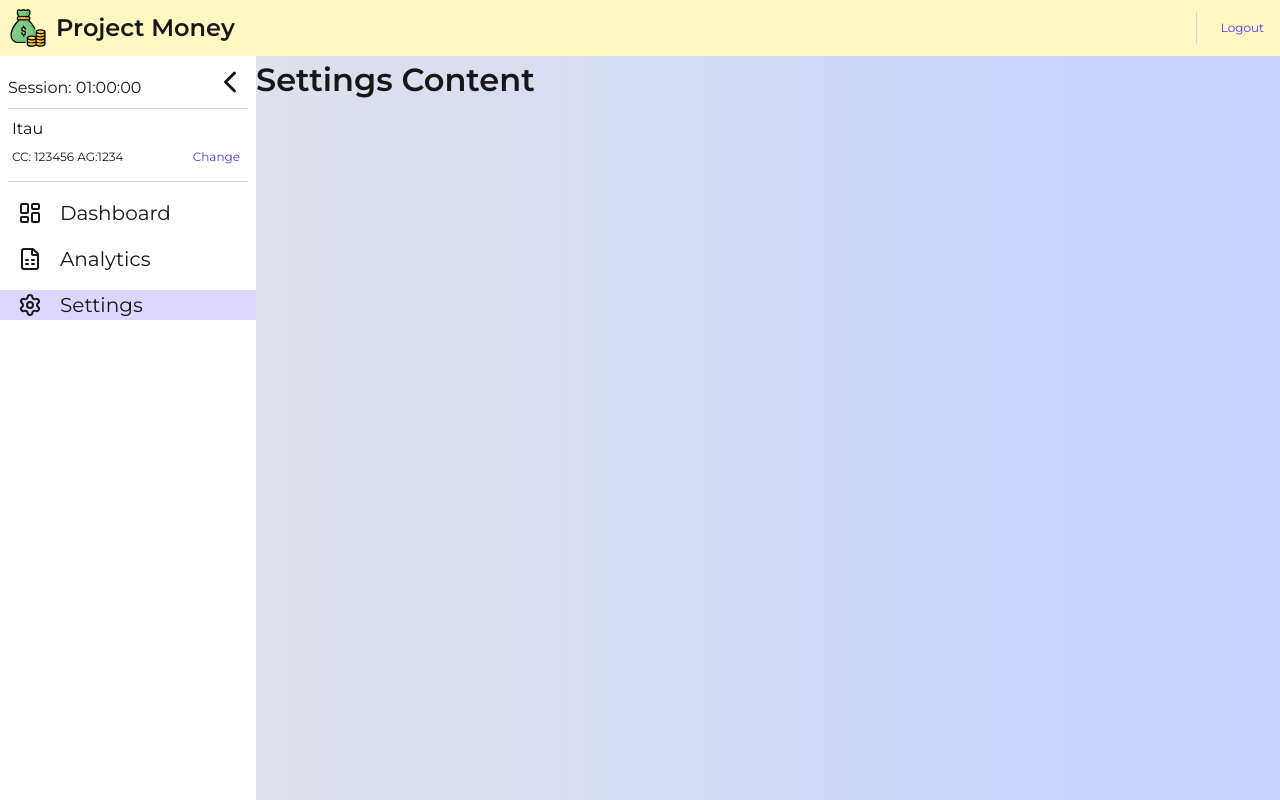
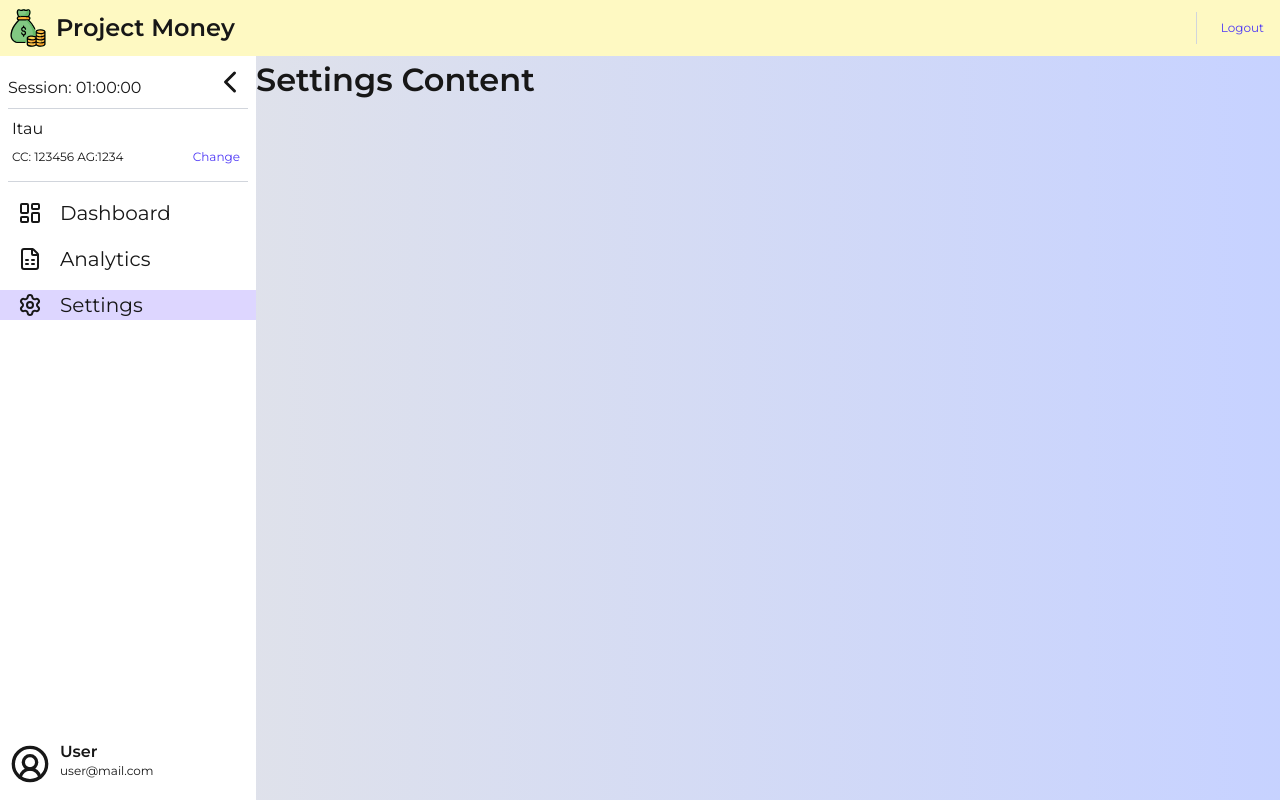
Before and after one commit to dexter2k8/project-money, a Next.js app: page /settings in a window 1280 px wide. Built offline with nearby package versions, Linux system fonts and the light colour scheme.

Commit message:
feat: implemented sidebar footer

```diff
--- /dev/null
+++ b/components/Sidebar/components/SidebarFooter.tsx
@@ -0,0 +1,17 @@
+import { CircleUserRound } from "lucide-react";
+// import Image from "next/image";
+
+export default function SidebarFooter() {
+  return (
+    <div className="flex items-center py-4">
+      <figure className="px-2.5">
+        {/* <Image src={"globe.svg"} alt="avatar" width={40} height={40} /> */}
+        <CircleUserRound className="w-10 h-10" />
+      </figure>
+      <section>
+        <p className="font-semibold leading-3">User</p>
+        <small>user@mail.com</small>
+      </section>
+    </div>
+  );
+}
--- a/components/Sidebar/constants.ts
+++ b/components/Sidebar/constants.ts
@@ -1,7 +1,7 @@
 import { cva } from "class-variance-authority";
 
 export const sidebarVariants = cva(
-  "bg-white h-full overflow-hidden transition-all duration-300 ease-in-out",
+  "flex flex-col justify-between bg-white h-full overflow-hidden transition-all duration-300 ease-in-out",
   {
     variants: {
       isCollapsed: {
--- a/components/Sidebar/index.tsx
+++ b/components/Sidebar/index.tsx
@@ -4,6 +4,7 @@ import SidebarArrow from "./components/SidebarArrow";
 import { sidebarVariants } from "./constants";
 import Divisor from "../Divisor";
 import SidebarItems from "./components/SidebarItems";
+import SidebarFooter from "./components/SidebarFooter";
 
 export interface ISidebarItemProps {
   label: string;
@@ -20,6 +21,7 @@ export default function Sidebar({ items, header }: ISidebarProps) {
   const [isCollapsed, setIsCollapsed] = useState(false);
   return (
     <nav className={sidebarVariants({ isCollapsed })}>
+      <div>
         <SidebarArrow isCollapsed={isCollapsed} onClick={() => setIsCollapsed(!isCollapsed)} />
         <div className="px-2 pb-4">
           <Divisor />
@@ -27,6 +29,8 @@ export default function Sidebar({ items, header }: ISidebarProps) {
           {!!header && <Divisor />}
         </div>
         <SidebarItems isCollapsed={isCollapsed} items={items} />
+      </div>
+      <SidebarFooter />
     </nav>
   );
 }
```
Lines whose indentation alone changed are shown as unchanged.
